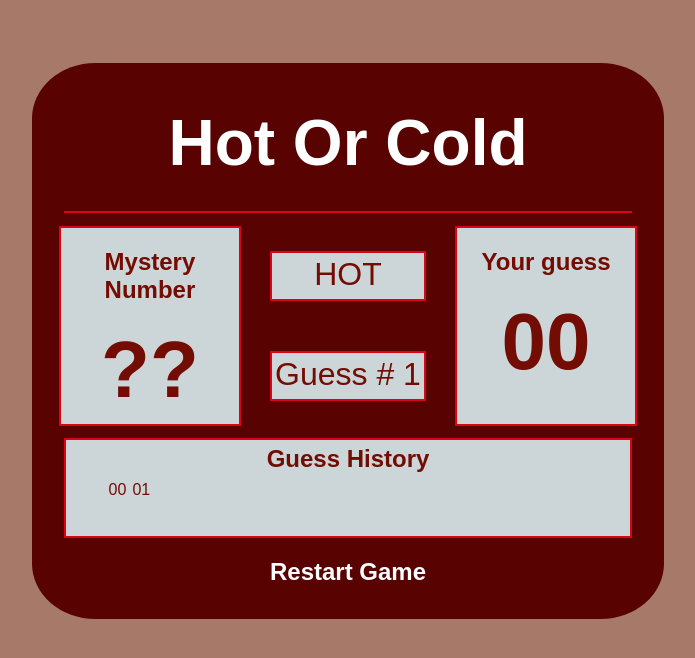
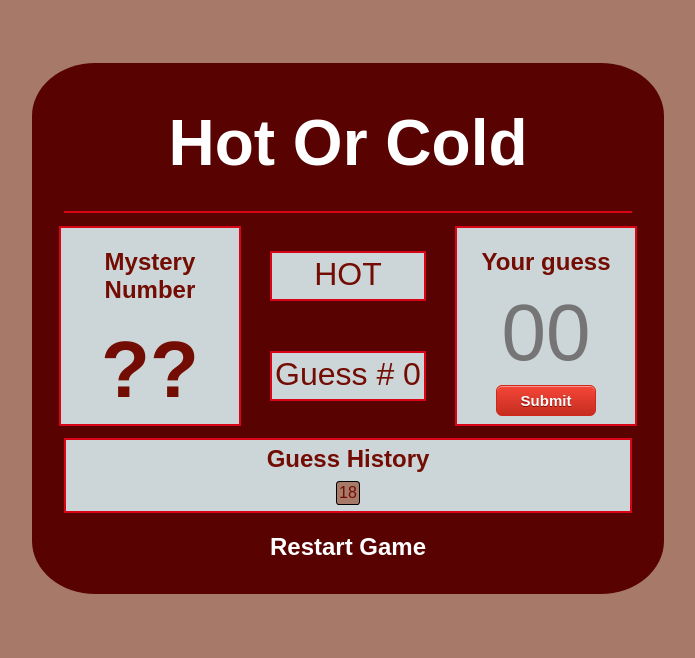
Before and after one commit to SMuyesser/hot-or-cold, a React app: page / in a window 1280 px wide. Shown: the whole page, without its empty margins (292-987 px from the left). Built offline with nearby package versions, Linux system fonts and the light colour scheme.

Commit message:
Input with submit button added

```diff
--- a/src/components/feedback.js
+++ b/src/components/feedback.js
@@ -5,7 +5,7 @@ import './feedback.css';
 export default function Feedback(props) {
 	return (
 		<div className="feedback">
-			<p>HOT</p>
+			<p>{props.temp}</p>
 		</div>
 	);
 }
--- a/src/components/game.js
+++ b/src/components/game.js
@@ -10,7 +10,7 @@ export default function Game(props) {
 		<div className="game">
 			<Header title={props.title} />
 			<LiveGuess />
-			<GuessHistory />
+			<GuessHistory oldGuess="18"/>
 			<Restart />
 		</div>
 	);
--- a/src/components/guessCount.js
+++ b/src/components/guessCount.js
@@ -5,7 +5,7 @@ import './guessCount.css';
 export default function GuessCount(props) {
 	return (
 		<div className="guessCount">
-			<p>Guess # 1</p>
+			<p>Guess # {props.count}</p>
 		</div>
 	);
 }
--- a/src/components/guessHistory.css
+++ b/src/components/guessHistory.css
@@ -3,7 +3,6 @@
 	width: 90%;
 	display: flex;
 	flex-direction: column;
-	height: 100px;
 	border: 2px solid #D90416;
 	background-color: #CCD6D9;
 	margin-right: auto;
@@ -19,14 +18,21 @@
 }
 
 .guessHistory ul {
-	display: block;
+	display: flex;
+	align-content: center;
+	justify-content: center;
 	width: 100%;
 	list-style: none;
-	overflow-wrap: normal;
+	flex-flow: wrap;
 	margin: 3px auto;
+	padding: 0;
 }
 
 .guessHistory ul li {
 	display: inline-block;
 	margin: 3px;
+	padding: 2px;
+	border: 1px solid black;
+	background-color: #A67968;
+	border-radius: 15%;
 }
--- a/src/components/guessHistory.js
+++ b/src/components/guessHistory.js
@@ -7,8 +7,7 @@ export default function GuessHistory(props) {
 		<div className="guessHistory">
 			<h2>Guess History</h2>
 			<ul>
-				<li>00</li>
-				<li>01</li>
+				<li>{props.oldGuess}</li>
 			</ul>
 		</div>
 	);
--- a/src/components/guessInfo.js
+++ b/src/components/guessInfo.js
@@ -7,8 +7,8 @@ import './guessInfo.css';
 export default function GuessInfo(props) {
 	return (
 		<div className="guessInfo">
-			<Feedback />
-			<GuessCount />
+			<Feedback temp="HOT" />
+			<GuessCount count="0" />
 		</div>
 	);
 }
--- a/src/components/liveGuess.js
+++ b/src/components/liveGuess.js
@@ -10,7 +10,7 @@ export default function LiveGuess(props) {
 		<div className="liveGuess">
 			<MysteryNum />
 			<GuessInfo />
-			<YourGuess />
+			<YourGuess guess="18"/>
 		</div>
 	);
 }
--- a/src/components/yourGuess.css
+++ b/src/components/yourGuess.css
@@ -8,7 +8,35 @@
 	text-align: center;
 }
 
-.yourGuess h1 {
+.yourGuess h2 {
+	margin: 20px auto 10px auto;
+}
+
+input {
+	background: none;
+	border: none;
+	width: 90%;
+	display: block;
 	font-size: 5em;
-	margin: 0;
+	text-align: center;
+	margin-right: auto;
+	margin-left: auto;
+	margin-bottom: 5px;
+	color: #730C02;
 }
+
+button {
+	box-shadow: rgb(245, 151, 142) 0px 1px 0px 0px inset;
+	background: linear-gradient(rgb(242, 69, 55) 5%, rgb(198, 45, 31) 100%) rgb(242, 69, 55);
+	border-radius: 6px;
+	border: 1px solid rgb(208, 39, 24);
+	display: inline-block;
+	cursor: pointer;
+	color: rgb(255, 255, 255);
+	font-family: Arial;
+	font-size: 15px;
+	font-weight: bold;
+	padding: 6px 24px;
+	text-decoration: none;
+	text-shadow: rgb(129, 14, 5) 0px 1px 0px;
+}
--- a/src/components/yourGuess.js
+++ b/src/components/yourGuess.js
@@ -6,7 +6,10 @@ export default function YourGuess(props) {
 	return (
 		<div className="yourGuess">
 			<h2>Your guess</h2>
-			<h1>00</h1>
+			<form>
+				<input name="number" placeholder="00"/>
+				<button>Submit</button>
+			</form>
 		</div>
 	);
 }
```
